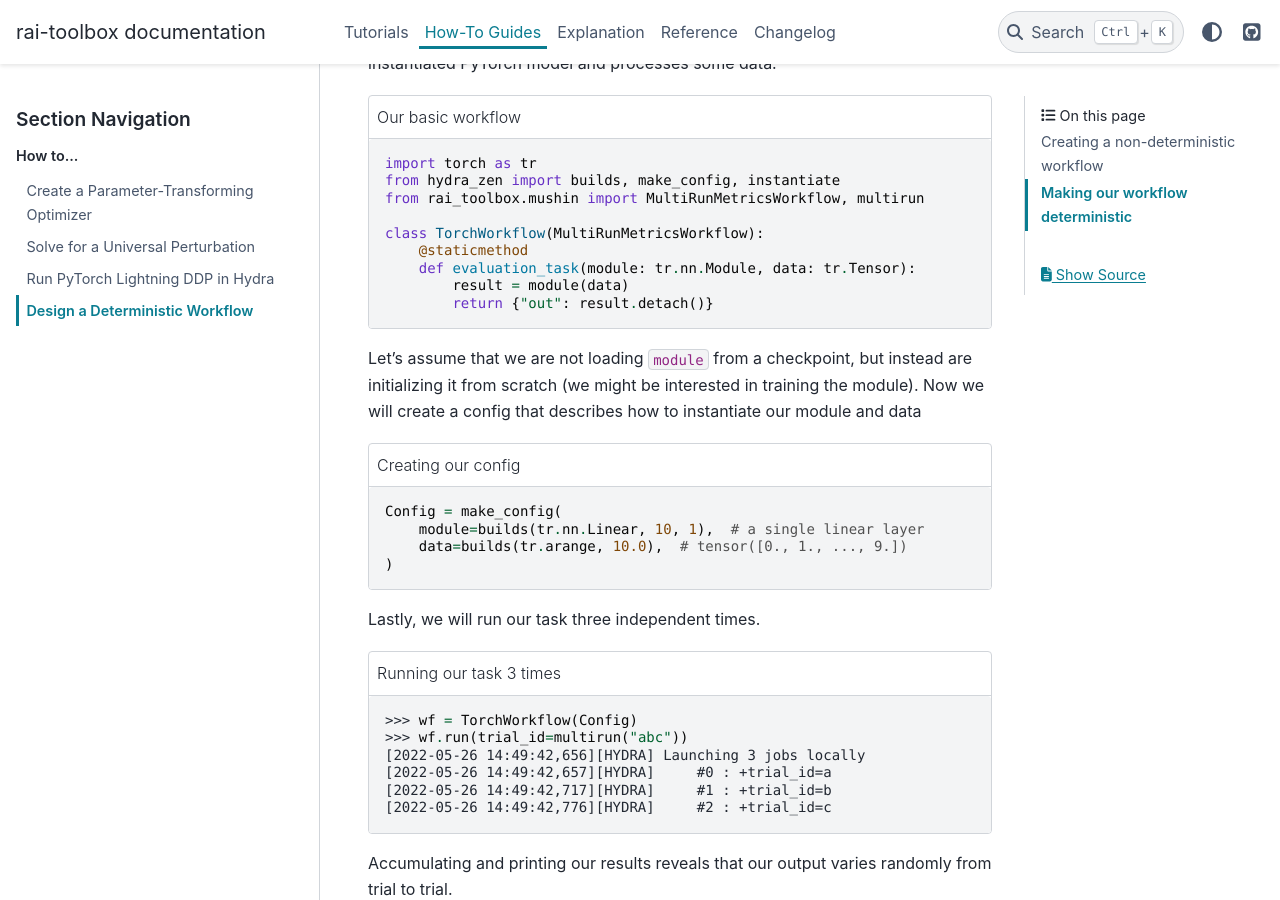
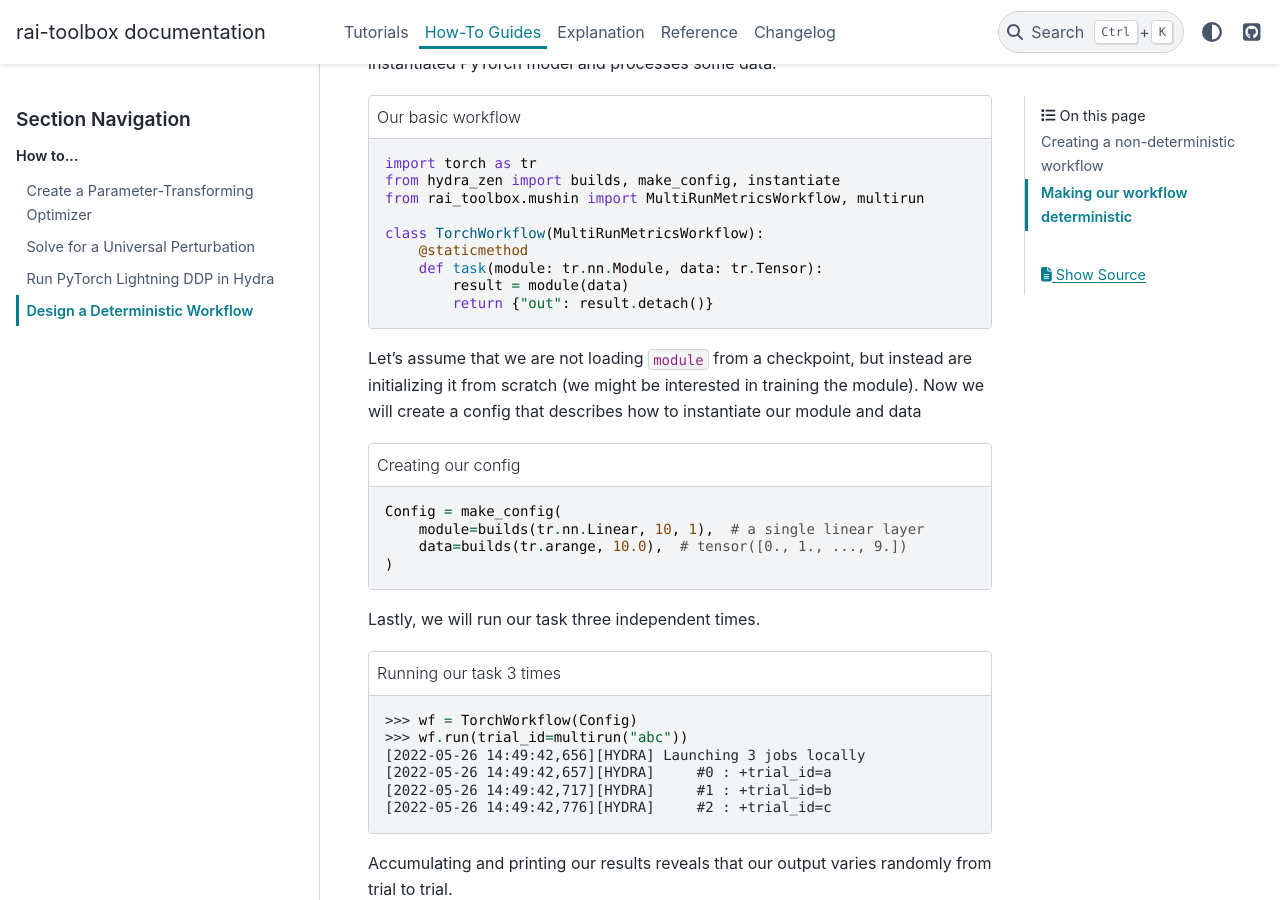
Before and after one commit to mit-ll-responsible-ai/responsible-ai-toolbox, a Sphinx documentation site: the page built from docs/source/how_to/deterministic_workflow.rst, in a window 1280 px wide and 900 px high, scrolled down 612 px. Built offline with Sphinx 7.4.7 and the PyData theme 0.15.4, drawn with Linux system fonts in a browser that asks for light colours; pages that are not in the unit, such as notebooks, are missing from menus.

Commit message:
replace evaluation_task with task

```diff
--- a/docs/source/generated/rai_toolbox.mushin.BaseWorkflow.rst
+++ b/docs/source/generated/rai_toolbox.mushin.BaseWorkflow.rst
@@ -7,7 +7,7 @@ rai\_toolbox.mushin.BaseWorkflow
 
 
    .. automethod:: __init__
-   .. automethod:: evaluation_task
+   .. automethod:: task
    .. automethod:: jobs_post_process
    .. automethod:: run
 
@@ -16,7 +16,7 @@ rai\_toolbox.mushin.BaseWorkflow
    .. autosummary::
 
       ~BaseWorkflow.__init__
-      ~BaseWorkflow.evaluation_task
+      ~BaseWorkflow.task
       ~BaseWorkflow.jobs_post_process
       ~BaseWorkflow.plot
       ~BaseWorkflow.run
--- a/docs/source/generated/rai_toolbox.mushin.MultiRunMetricsWorkflow.rst
+++ b/docs/source/generated/rai_toolbox.mushin.MultiRunMetricsWorkflow.rst
@@ -16,7 +16,7 @@ rai\_toolbox.mushin.MultiRunMetricsWorkflow
    .. autosummary::
 
       ~MultiRunMetricsWorkflow.__init__
-      ~MultiRunMetricsWorkflow.evaluation_task
+      ~MultiRunMetricsWorkflow.task
       ~MultiRunMetricsWorkflow.jobs_post_process
       ~MultiRunMetricsWorkflow.load_from_dir
       ~MultiRunMetricsWorkflow.plot
--- a/docs/source/generated/rai_toolbox.mushin.RobustnessCurve.rst
+++ b/docs/source/generated/rai_toolbox.mushin.RobustnessCurve.rst
@@ -17,7 +17,7 @@ rai\_toolbox.mushin.RobustnessCurve
    .. autosummary::
 
       ~RobustnessCurve.__init__
-      ~RobustnessCurve.evaluation_task
+      ~RobustnessCurve.task
       ~RobustnessCurve.jobs_post_process
       ~RobustnessCurve.load_from_dir
       ~RobustnessCurve.plot
--- a/docs/source/how_to/deterministic_workflow.rst
+++ b/docs/source/how_to/deterministic_workflow.rst
@@ -28,7 +28,7 @@ Our workflow will represent a simplified scenario in which our task accepts an i
 
    class TorchWorkflow(MultiRunMetricsWorkflow):
        @staticmethod
-       def evaluation_task(module: tr.nn.Module, data: tr.Tensor):
+       def task(module: tr.nn.Module, data: tr.Tensor):
            result = module(data)
            return {"out": result.detach()}
 
@@ -91,7 +91,7 @@ Adding a ``pre_task`` method to our workflow enables us to seed PyTorch's global
            tr.manual_seed(torch_seed)
 
        @staticmethod
-       def evaluation_task(module: tr.nn.Module, data: tr.Tensor):
+       def task(module: tr.nn.Module, data: tr.Tensor):
            result = module(data)
            return {"out": result.detach()}
 
```
Also changed, not shown: docs/source/tutorials/Building-Workflows.ipynb, experiments/madry/README.md, 4 other files.
